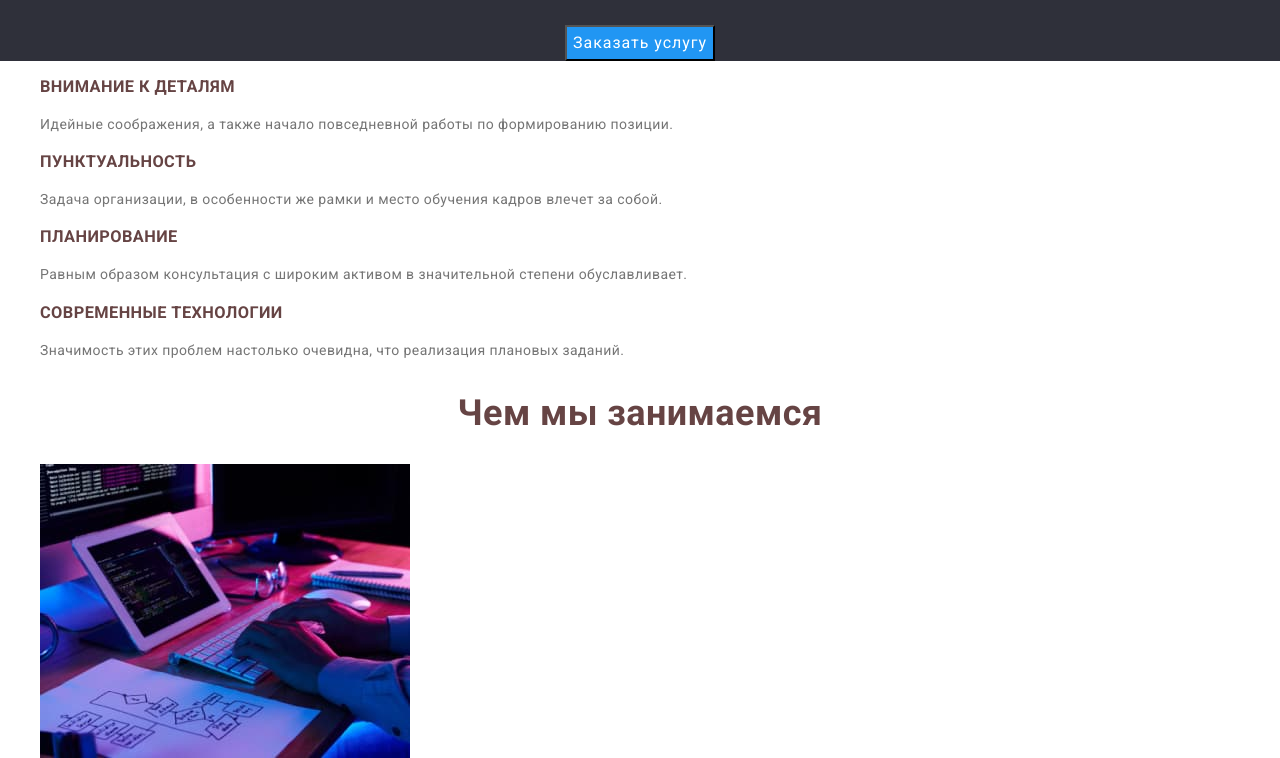
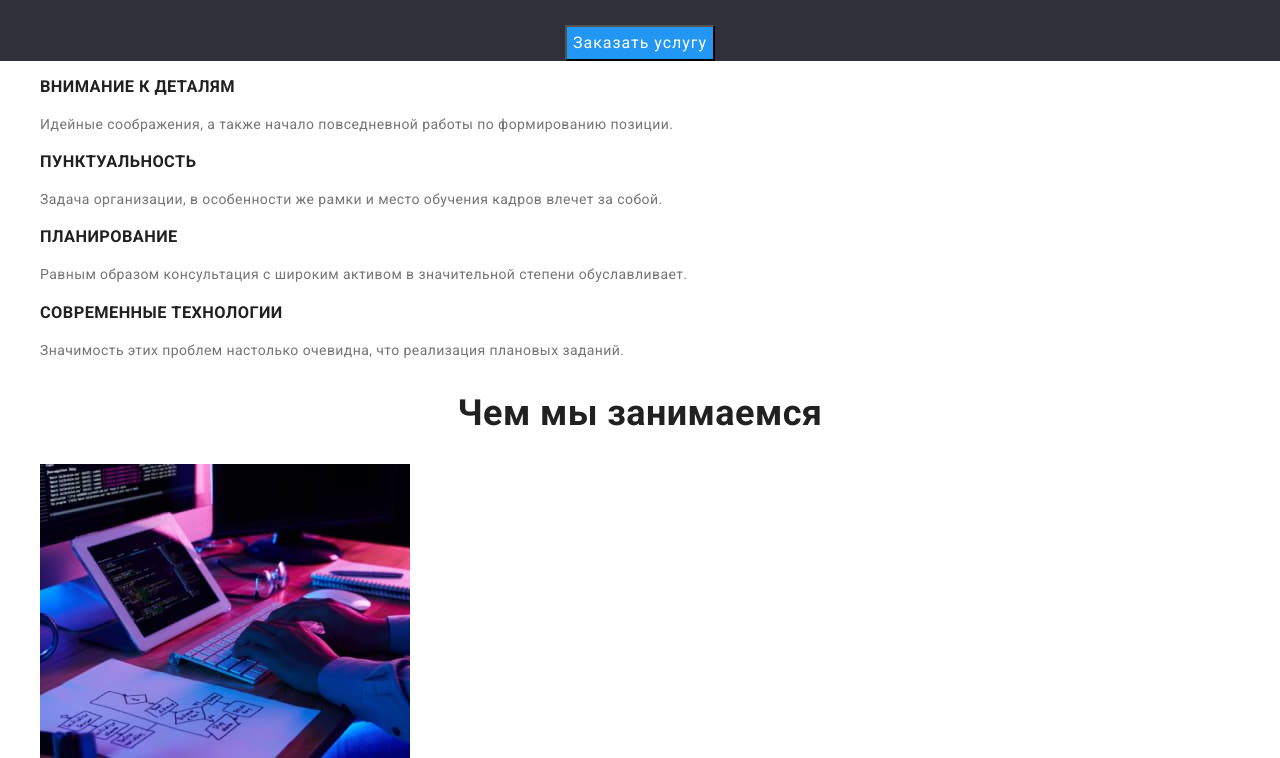
Before and after one commit to e-ovsiannikov/goit-markup-hw-02, a plain HTML site: page index.html in a window 1280 px wide. Shown: the part 349-1107 px from the top of the page. Drawn offline with nearby package versions, Linux system fonts and the light colour scheme.

Commit message:
исправляет title-color

```diff
--- a/css/styles.css
+++ b/css/styles.css
@@ -1,6 +1,6 @@
 :root{
     --accent-color: #2196F3;
-    --title-color: #664444;
+    --title-color: #212121;
     --font-famaly: 'Roboto', sans-serif;
     --text-color: #757575;
 }
```
